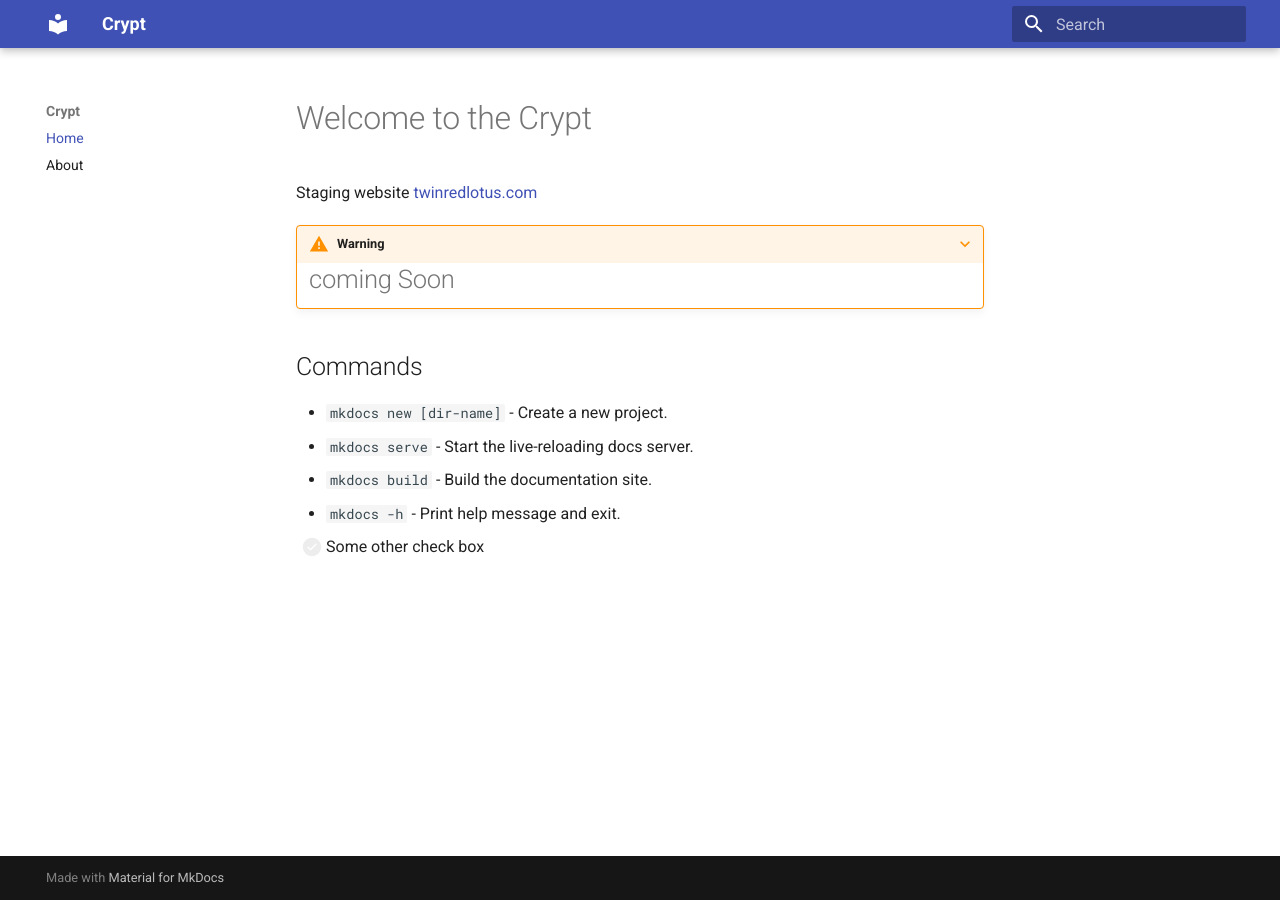
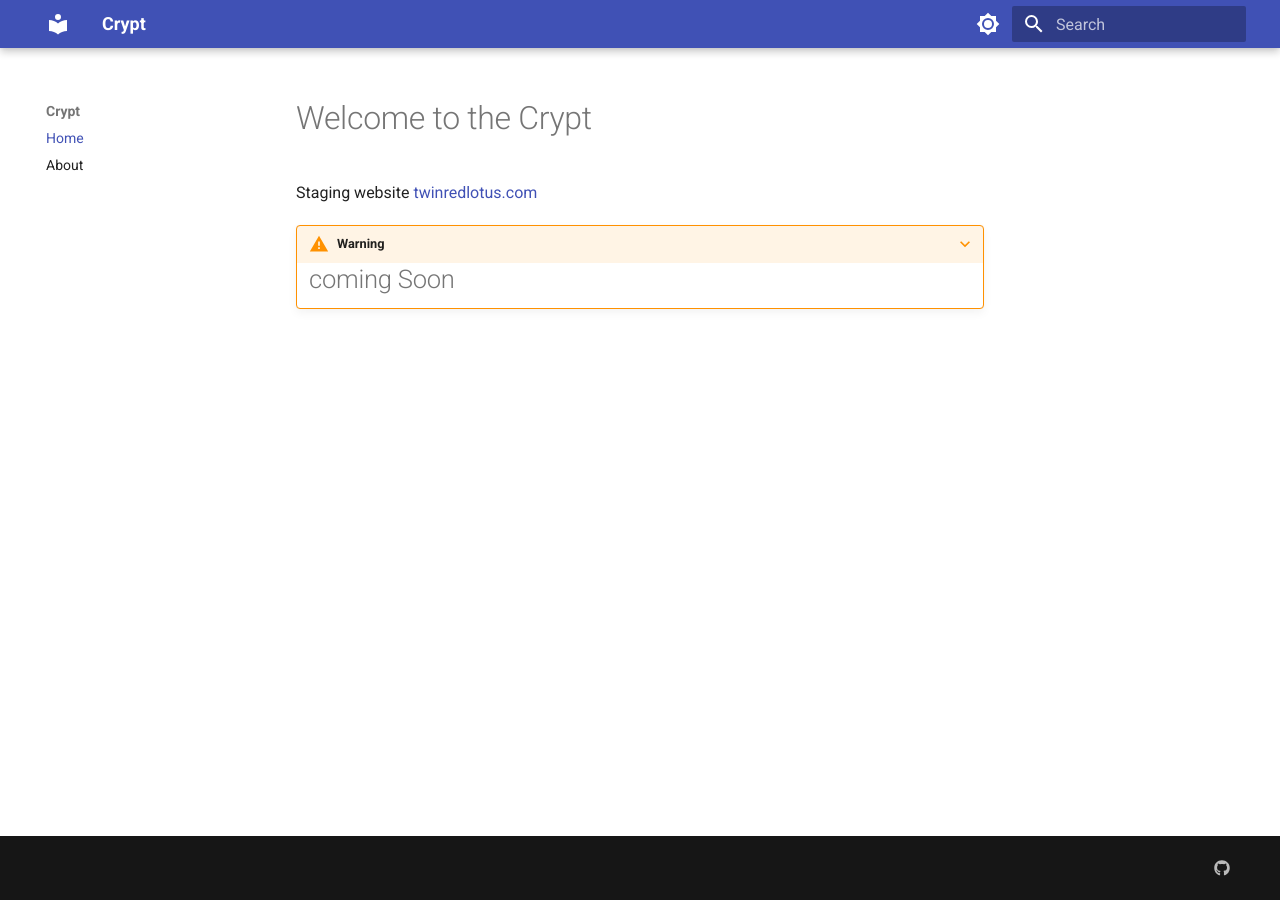
Before and after one commit to twinredlotus/twinredlotus.github.io, an MkDocs documentation site: the page built from docs/index.md, in a window 1280 px wide. Built offline with MkDocs 1.6.1 and Material for MkDocs 9.7.7, drawn with Linux system fonts in a browser that asks for light colours.

Commit message:
Modified setup

```diff
--- a/docs/index.md
+++ b/docs/index.md
@@ -4,11 +4,3 @@ Staging website [twinredlotus.com](https://twinredlotus.com)
 
 ???+ warning
 	# coming Soon
-
-## Commands
-
-- `mkdocs new [dir-name]` - Create a new project.
-* `mkdocs serve` - Start the live-reloading docs server.
-* `mkdocs build` - Build the documentation site.
-* `mkdocs -h` - Print help message and exit.
-* [ ] Some other check box
--- a/mkdocs.yml
+++ b/mkdocs.yml
@@ -2,6 +2,27 @@ site_name: Crypt
 #site_url: https://twinredlotus.com
 theme:
   name: material
+  #logo: assets/logo.png
+  #favicon: images/favicon.png
+  features:
+    - search.suggest
+    - search.highlight
+    - header.autohide
+  palette:
+
+    # Palette toggle for light mode
+    - media: "(prefers-color-scheme: light)"
+      scheme: default
+      toggle:
+        icon: material/brightness-7
+        name: Switch to dark mode
+
+    # Palette toggle for dark mode
+    - media: "(prefers-color-scheme: dark)"
+      scheme: slate
+      toggle:
+        icon: material/brightness-4
+        name: Switch to light mode
 nav:
     - Home: index.md
     - About: about.md
@@ -23,3 +44,11 @@ markdown_extensions:
   - pymdownx.details
   - pymdownx.tasklist:
       custom_checkbox: true
+plugins:
+  - search
+extra:
+  generator: false
+  social:
+    - icon: fontawesome/brands/github
+      link: https://twinredlotus.github.com
+      name: twinredlotus on Github
```
